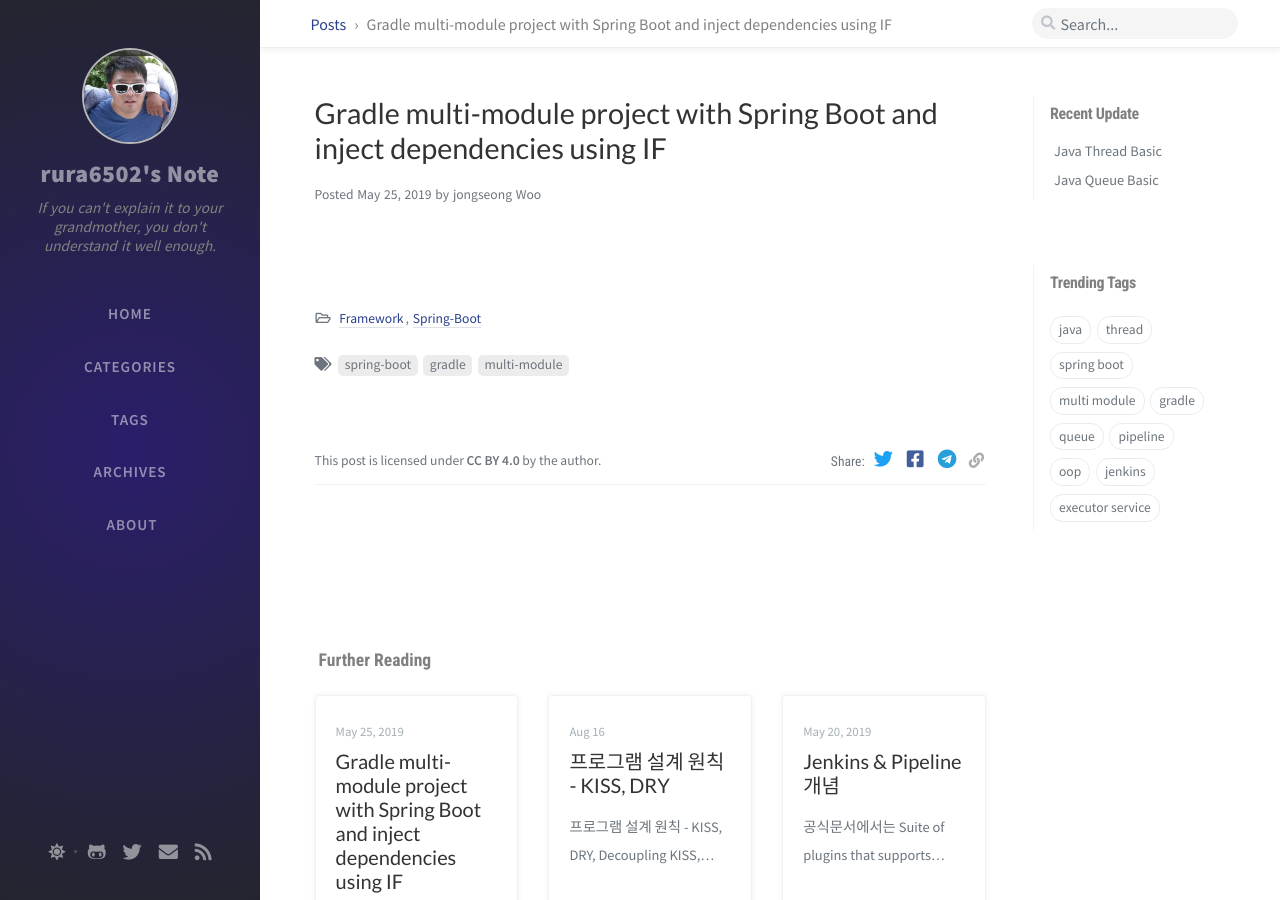
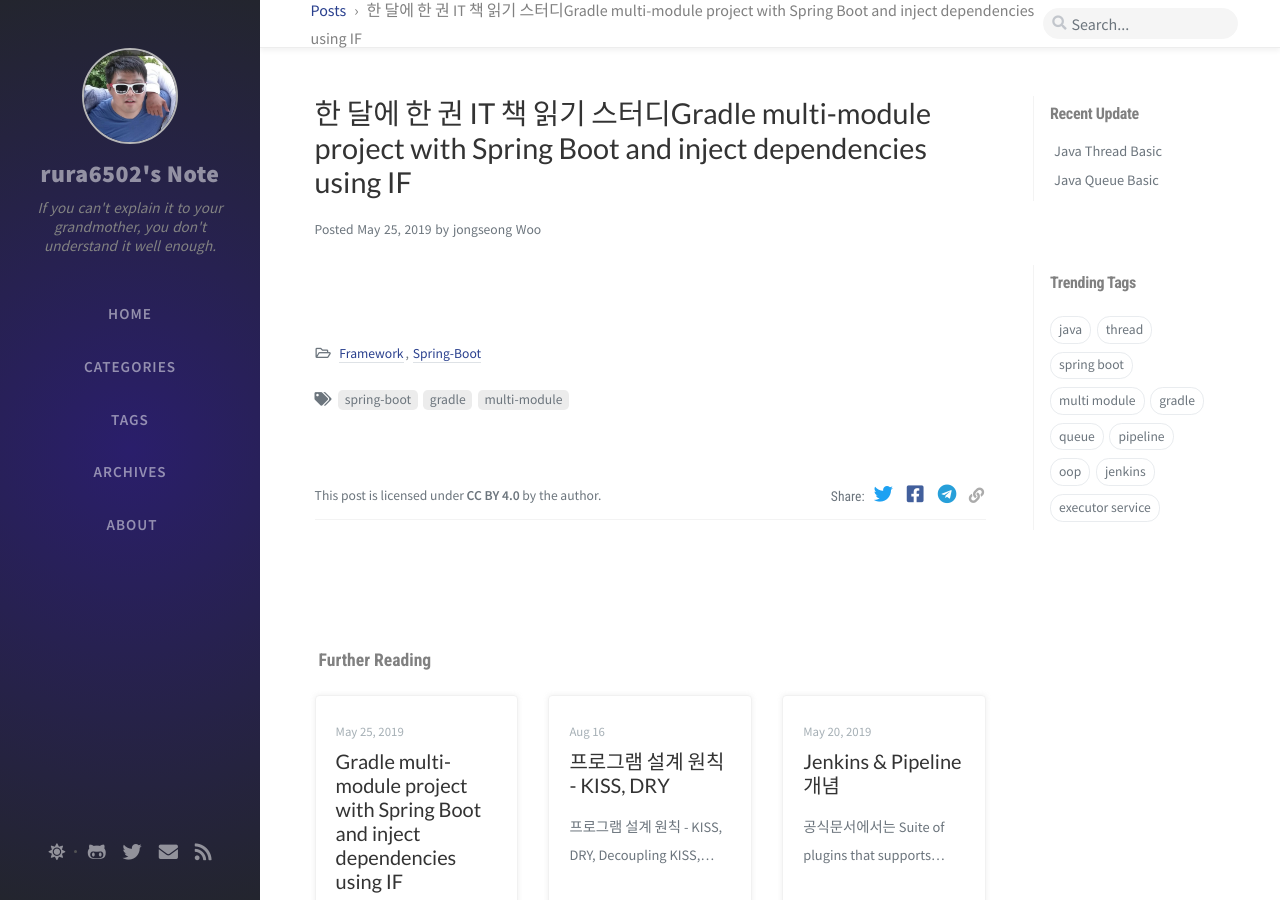
Before and after one commit to rura6502/rura6502.github.io, a Jekyll site: the page built from _posts/2020-08-09-One-IT-Book-In-One-Month-Study-#1.md, in a window 1280 px wide and 900 px high. Built offline with Jekyll 4.4.1, drawn with Linux system fonts in a browser that asks for light colours; nearby versions of some CDN libraries; comment, search, counter and statistics services are not loaded.

Commit message:
_posts/2020-08-09-One-IT-Book-In-One-Month-Study-#1.md updated from https://stackedit.io/

```diff
--- a/_posts/2020-08-09-One-IT-Book-In-One-Month-Study-#1.md
+++ b/_posts/2020-08-09-One-IT-Book-In-One-Month-Study-#1.md
@@ -1,10 +1,10 @@
 ---
 layout: post
-title:  Gradle multi-module project with Spring Boot and inject dependencies using IF
+title:  한 달에 한 권 IT 책 읽기 스터디Gradle multi-module project with Spring Boot and inject dependencies using IF
 date:  2019-05-25 00:00:00 +0000
 categories: [Framework, Spring-Boot]
 tags: [spring-boot, gradle, multi-module]
 ---
 <!--stackedit_data:
-eyJoaXN0b3J5IjpbLTY5NTY2NDM3OF19
+eyJoaXN0b3J5IjpbMTgwMzY5MDQzM119
 -->
```
